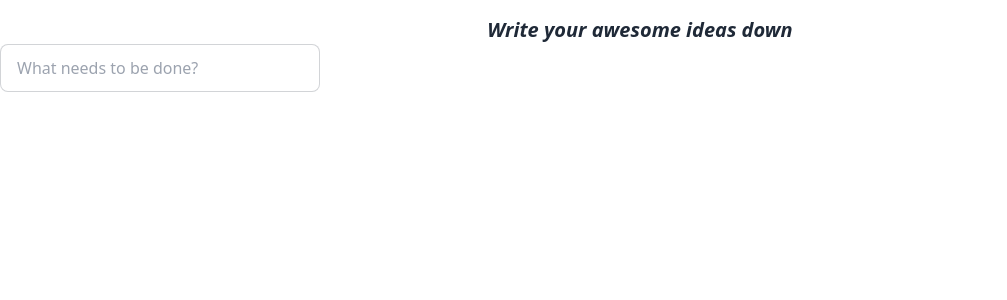
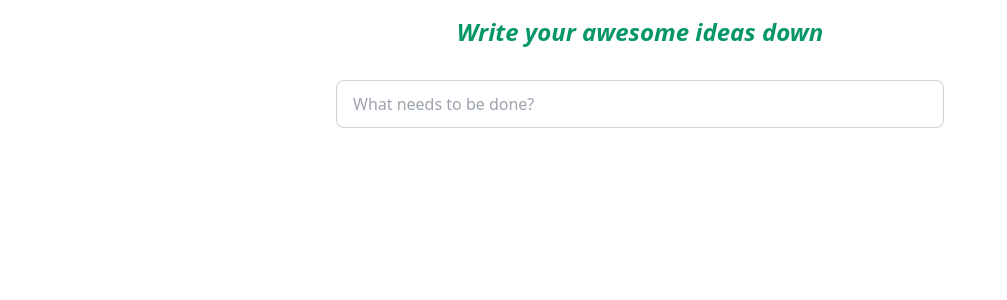
Before and after one commit to Kei-K23/vue-todo-app, a Vue app: page / in a window 1280 px wide. Shown: the top 300 px of the page, without its empty margins (0-1007 px from the left). Built offline with nearby package versions, Linux system fonts and the light colour scheme.

Commit message:
refactor the code for rendering the list

```diff
--- a/src/App.vue
+++ b/src/App.vue
@@ -1,6 +1,7 @@
 <script setup>
 import { ref } from "vue";
 import Form from "./components/Form.vue";
+import List from "./components/List.vue";
 
 const tasks = ref([]);
 
@@ -11,14 +12,12 @@ function addTask(task) {
 
 <template>
   <main>
-    <h1 class="mt-4 italic font-bold text-xl text-center">
+    <h1 class="mt-4 text-2xl italic font-bold text-center text-emerald-600">
       Write your awesome ideas down
     </h1>
-    <Form @add-task="(t) => addTask(t)" />
-    <ul>
-      <li v-for="task in tasks" :key="task.id">
-        {{ task.name }}
-      </li>
-    </ul>
+    <div class="w-full p-4 mx-auto mt-4 md:w-3/5 xl:w-1/2">
+      <Form @add-task="(t) => addTask(t)" />
+      <List :tasks="tasks" />
+    </div>
   </main>
 </template>
--- a/src/components/Form.vue
+++ b/src/components/Form.vue
@@ -1,14 +1,12 @@
 <script setup>
 import { ref } from "vue";
 
-let id = 0;
 const emit = defineEmits(["addTask"]);
 
 const task = ref();
 
 function onSubmit() {
   emit("addTask", {
-    id: id++,
     name: task.value,
     completed: false,
     createdAt: new Date().getTime(),
@@ -19,12 +17,12 @@ function onSubmit() {
 </script>
 
 <template>
-  <form @submit.prevent="onSubmit">
+  <form @submit.prevent="onSubmit" class="flex items-center justify-center">
     <input
       type="text"
       v-model="task"
       placeholder="What needs to be done?"
-      class="input input-bordered w-full max-w-xs"
+      class="w-full input input-bordered"
     />
   </form>
 </template>
--- /dev/null
+++ b/src/components/List.vue
@@ -0,0 +1,25 @@
+<script setup>
+const props = defineProps({
+  tasks: Array,
+});
+</script>
+<template>
+  <ul>
+    <li v-for="task in tasks" :key="task.createdAt">
+      <input
+        type="checkbox"
+        v-model="task.completed"
+        class="checkbox checkbox-success"
+      />
+      <span :class="{ completed: task.completed }">
+        {{ task.name }}
+      </span>
+    </li>
+  </ul>
+</template>
+
+<style scoped>
+.completed {
+  @apply line-through;
+}
+</style>
--- /dev/null
+++ b/src/utils/cn.js
@@ -0,0 +1,5 @@
+import { clsx } from "clsx";
+import { twMerge } from "tailwind-merge";
+export function cn(...inputs) {
+  return twMerge(clsx(...inputs));
+}
```
Also changed, not shown: 1 other file (tests, documents, lock files or other folders).
